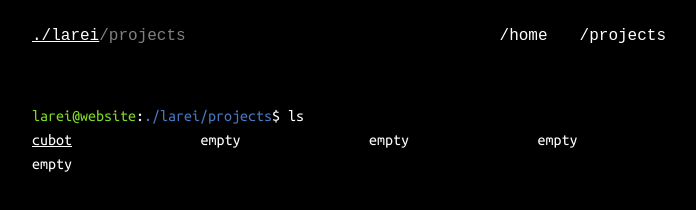
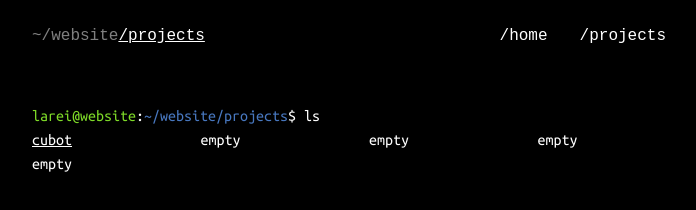
Before and after one commit to lareithen/lareithen.github.io, a plain HTML site: page projects.html in a window 1280 px wide. Shown: the whole page, without its empty margins (283-979 px from the left). Drawn offline with nearby package versions, Linux system fonts and the light colour scheme.

Commit message:
Update projects.html

```diff
--- a/projects.html
+++ b/projects.html
@@ -16,7 +16,7 @@
 
 <body onkeypress="key_press_func(event)">
     <nav class="container mt-3 d-flex flex-wrap justify-content-between justify-content-center align-items-center">
-        <label style="color: gray"><a href="/">./larei</a>/projects</label>
+        <label style="color: gray">~/website<a href="/">/projects</a></label>
         <ul class="nav">
             <li class="nav-item"><a style="color: white;" href="/" class="nav-link">/home</a></li>
             <li class="nav-item"><a style="color: white;" href="projects.html" class="nav-link">/projects</a></li>
@@ -24,7 +24,7 @@
     </nav>
     <main class="container mt-5 text-break">
         <div class="terminal">
-            <label><span class="terminal-user">larei@website</span>:<span class="terminal-directory">./larei/projects</span>$ ls</label><br>
+            <label><span class="terminal-user">larei@website</span>:<span class="terminal-directory">~/website/projects</span>$ ls</label><br>
             <div class="row row-cols-1 row-cols-sm-2 row-cols-md-4">
                 <div class="col"><a href="https://github.com/lareithen/cubot">cubot</a></div>
                 <div class="col">empty</div>
```
